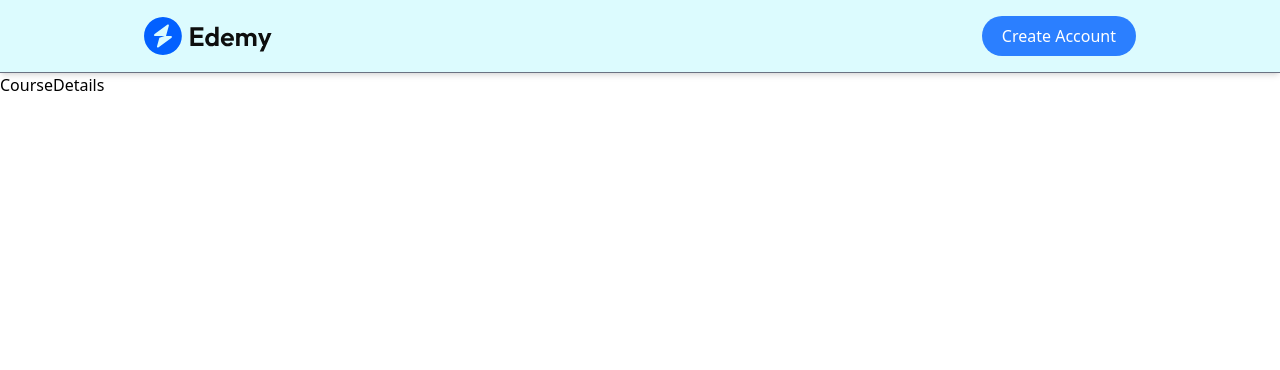
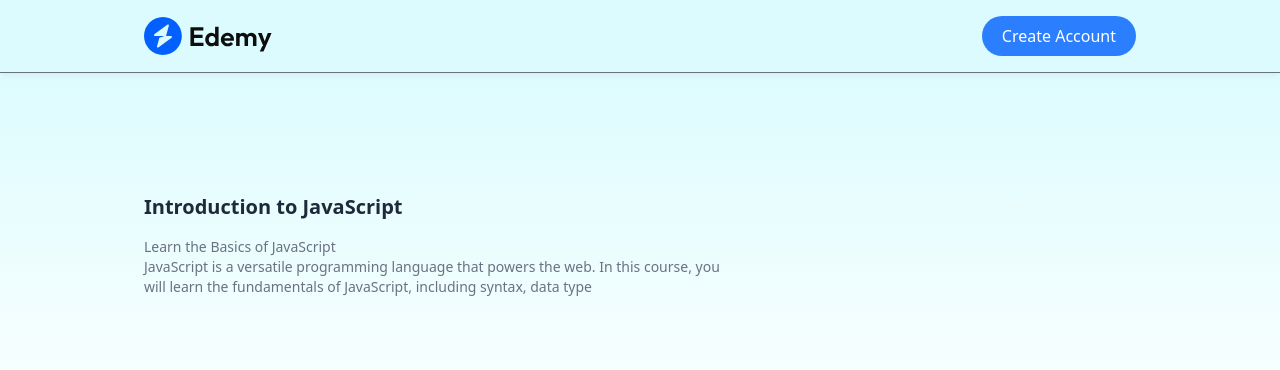
Before and after one commit to AnwarMohammadi2001/Full-Stack-LMS-System, a React (Vite) app in the folder Frontend/: page /course/605c72efb3f1c2b1f8e4e1a1 in a window 1280 px wide. Shown: the top 370 px of the page. Built offline with nearby package versions, Linux system fonts and the light colour scheme; no server answers.

Commit message:
new changes

```diff
--- a/Frontend/src/pages/student/CourseDetails.jsx
+++ b/Frontend/src/pages/student/CourseDetails.jsx
@@ -1,7 +1,45 @@
-import React from "react";
+import React, { useContext, useEffect, useState } from "react";
+import { useParams } from "react-router-dom";
+import { AppContext } from "../../context/AppContext";
 
 const CourseDetails = () => {
-  return <div>CourseDetails</div>;
+  const { id } = useParams(); // گرفتن id از URL
+  const { allCourses } = useContext(AppContext); // گرفتن لیست همه دوره‌ها از context
+  const [courseData, setCourseData] = useState(null); // تعریف state برای نگهداری داده‌های دوره
+
+  useEffect(() => {
+    // یافتن دوره مورد نظر بر اساس id از لیست allCourses
+    if (allCourses && allCourses.length > 0) {
+      const course = allCourses.find((course) => course._id === id);
+      if (course) {
+        setCourseData(course);
+      }
+    }
+  }, [allCourses, id]);
+
+  if (!courseData) return <div className="p-10">Loading...</div>;
+
+  return (
+    <div className="flex md:flex-row flex-col-reverse gap-10 relative items-start justify-between md:px-36 px-8 md:pt-30 pt-20 text-left">
+      <div className="absolute  top-0 left-0 w-full z-10 bg-gradient-to-b from-cyan-100/70 h-[400px]"></div>
+
+      {/* left cloum */}
+      <div className="max-w-xl z-10 text-gray-500">
+        <h1 className="font-semibold text-gray-800 text-xl">
+          {courseData.courseTitle}
+        </h1>
+        <p
+          dangerouslySetInnerHTML={{
+            __html: courseData.courseDescription.slice(0, 200),
+          }}
+          className="text-gray-500 pt-4 text-xs md:text-sm"
+        />
+        {/* Course Review */}
+      </div>
+      {/* right column */}
+      <div></div>
+    </div>
+  );
 };
 
 export default CourseDetails;
```
